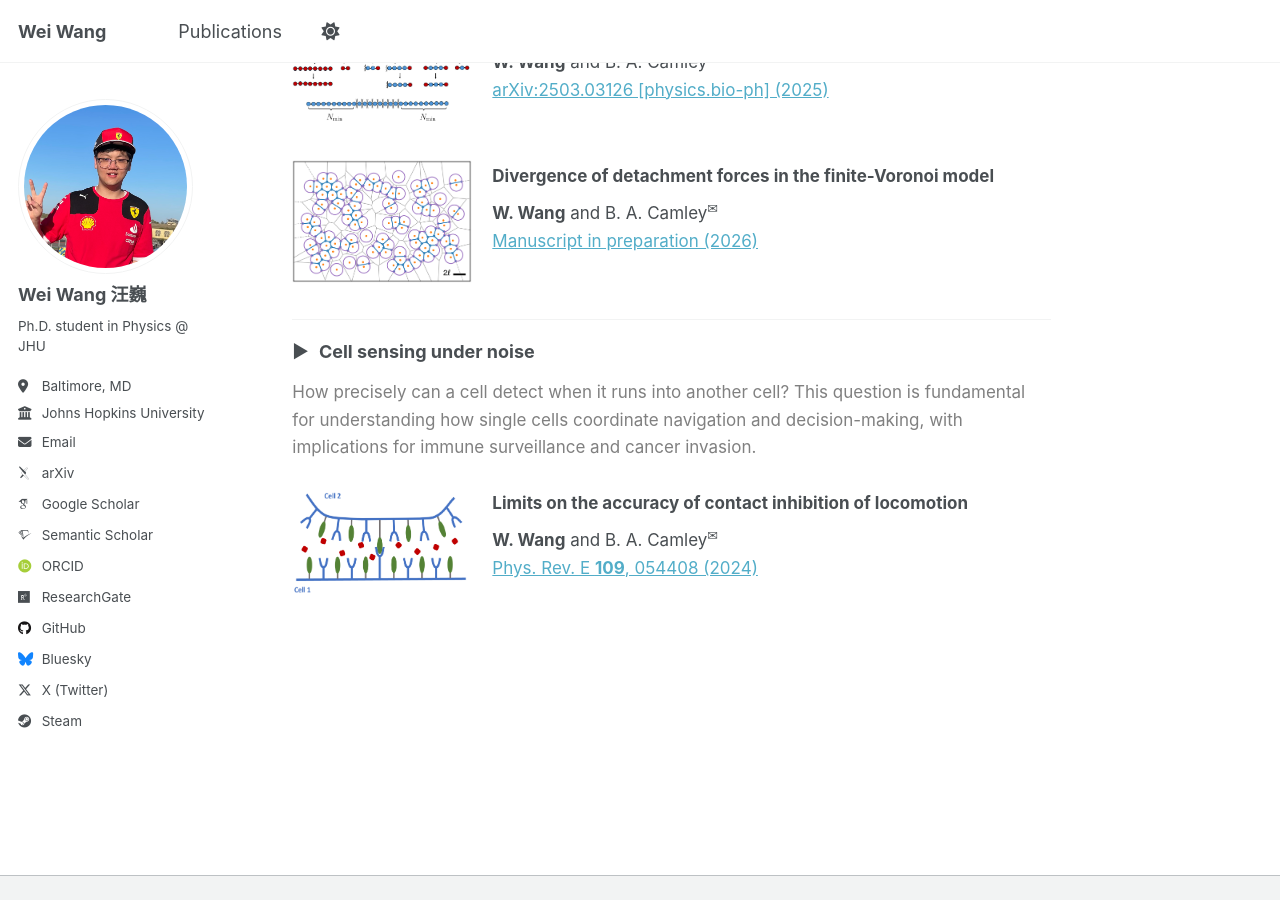
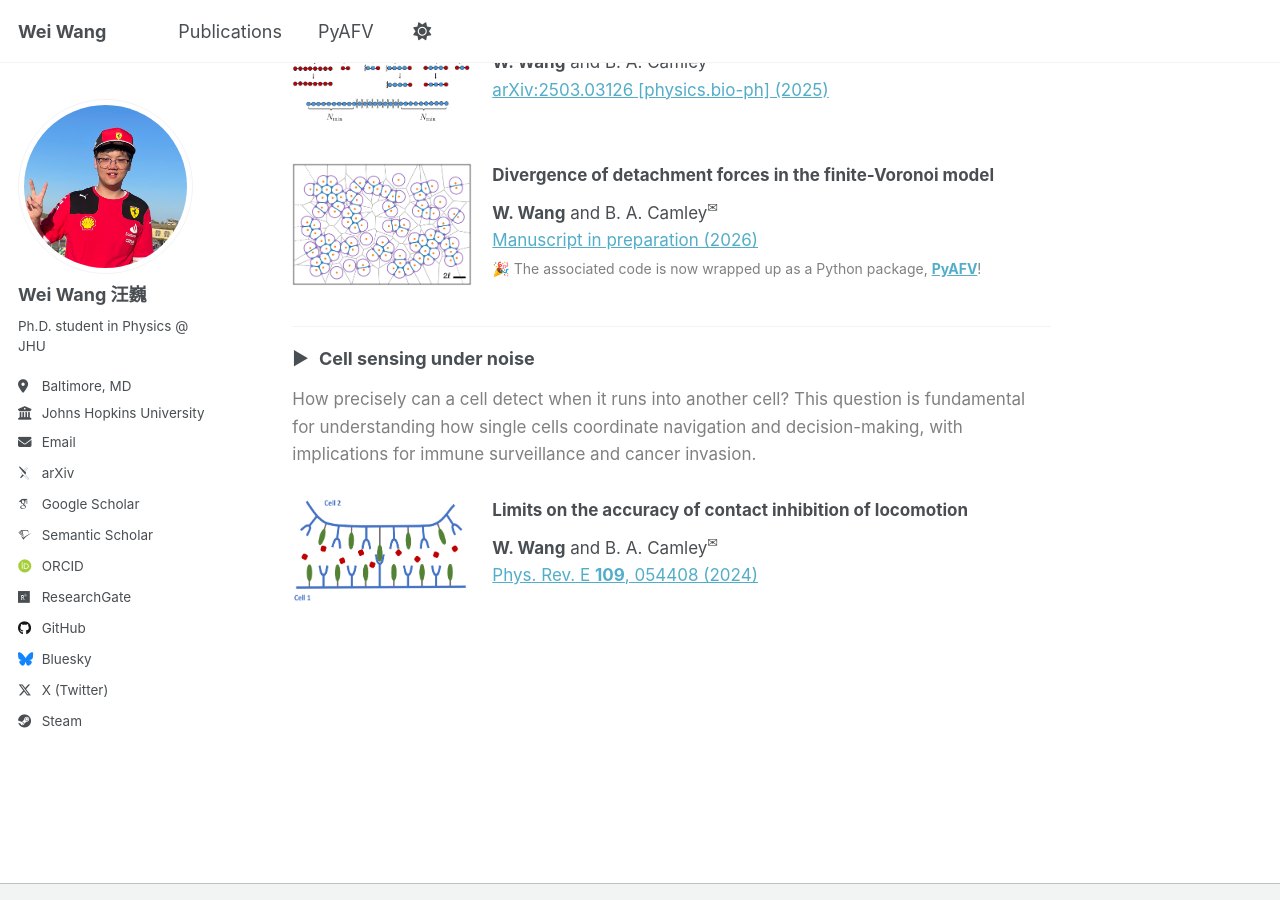
Before and after one commit to wwang721/academicpages, a Jekyll site: the page built from _pages/about.md, in a window 1280 px wide and 900 px high, scrolled down 898 px. Built offline with Jekyll 4.4.1, drawn with Linux system fonts in a browser that asks for light colours; some web fonts are replaced; a script that is not in the unit is left out.

Commit message:
:sparkles: Add PyAFV page

```diff
--- a/_data/navigation.yml
+++ b/_data/navigation.yml
@@ -10,6 +10,9 @@
 main:
   - title: "Publications"
     url: /publications/
+
+  - title: "PyAFV"
+    url: https://pyafv.github.io
 
   # - title: "Talks"
   #   url: /talks/
--- a/_pages/about.md
+++ b/_pages/about.md
@@ -38,7 +38,7 @@ What controls whether cells - or clusters of cells - break off from an invading
   </div>
 </div>
 
-<div style="display: flex; align-items: flex-start; margin-bottom: 2em;">
+<div style="display: flex; align-items: flex-start; margin-bottom: 2.2em;">
   <img src="images/controlling2025wang.png" style="width:180px; margin-right:20px;">
   <div>
     <p style="margin-top:0px; margin-bottom:10px">
@@ -51,15 +51,18 @@ What controls whether cells - or clusters of cells - break off from an invading
   </div>
 </div>
 
-<div style="display: flex; align-items: flex-start; margin-bottom: 2em;">
+<div style="display: flex; align-items: flex-start; margin-bottom: 2.2em;">
   <img src="images/voronoi2026wang.png" style="width:180px; margin-right:20px;">
   <div>
-    <p style="margin-top:2px; margin-bottom:10px">
+    <p style="margin-top:-2px; margin-bottom:10px">
     <b style="font-size:17px;">Divergence of detachment forces in the finite-Voronoi model</b>
     </p>
     <span style="font-size:17px;">
     <b>W. Wang</b> and B. A. Camley<sup>✉</sup><br>
-    <a href="/404">Manuscript in preparation (2026)</a>
+    <a href="/404">Manuscript in preparation (2026)</a><br>
+    <span style="font-size:14px; color:gray;">
+    🎉 The associated code is now wrapped up as a Python package, <a href="https://pyafv.github.io"><b>PyAFV</b></a>!
+    </span>
     </span>
   </div>
 </div>
```
